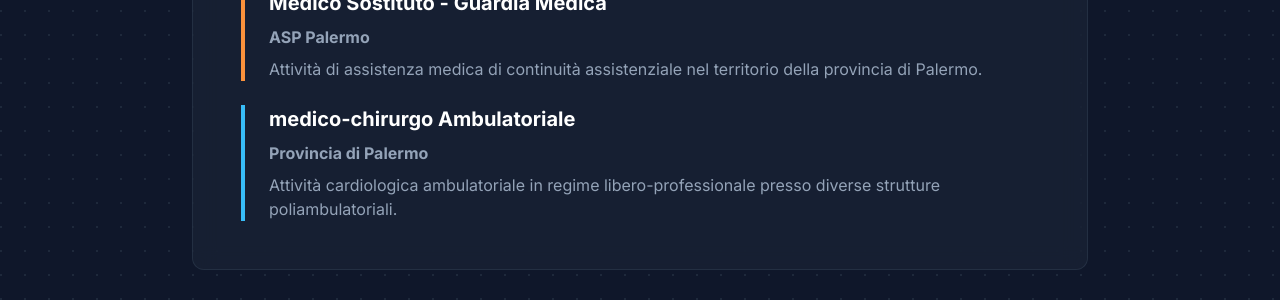
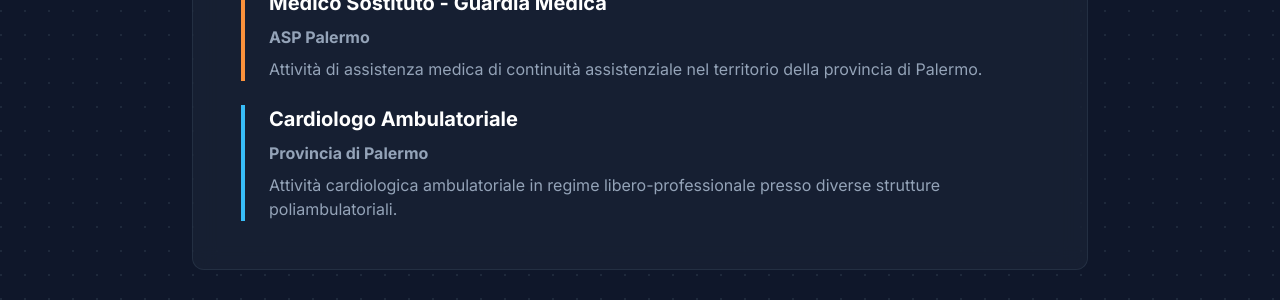
Before and after one commit to bdeornelas/bdeornelas.github.io, a Jekyll site: the page built from about/index.html, in a window 1280 px wide and 900 px high, scrolled down 1469 px. Shown: the part 153-453 px from the top of the window. Built offline with Jekyll 4.4.1, drawn with Linux system fonts in a browser that asks for light colours; nearby versions of some CDN libraries.

Commit message:
About: uniforma titoli (Cardiologo Ambulatoriale) e meta description (Cardiologo a Milano)

```diff
--- a/about/index.html
+++ b/about/index.html
@@ -3,10 +3,10 @@
 title: Chi Sono | Dr. Benjamin De Ornelas
 description: "Chi sono: Dr. Benjamin De Ornelas, cardiologo a Milano. Formazione, esperienza clinica e attività di ricerca."
 og_title: Chi Sono | Dr. Benjamin De Ornelas
-og_description: medico-chirurgo a Milano. Scopri di più sulla mia formazione, esperienza clinica e attività di ricerca in cardiologia.
+og_description: Cardiologo a Milano. Scopri di più sulla mia formazione, esperienza clinica e attività di ricerca in cardiologia.
 og_image: /assets/img/benjamin-de-ornelas-portrait.jpg
 twitter_title: Chi Sono | Dr. Benjamin De Ornelas
-twitter_description: medico-chirurgo a Milano. Scopri di più sulla mia formazione, esperienza clinica e attività di ricerca in cardiologia.
+twitter_description: Cardiologo a Milano. Scopri di più sulla mia formazione, esperienza clinica e attività di ricerca in cardiologia.
 twitter_image: /assets/img/benjamin-de-ornelas-portrait.jpg
 ---
 
@@ -99,7 +99,7 @@
 
 
             <div class="border-l-4 border-sky-400 pl-6">
-              <h3 class="text-xl font-semibold text-white mb-2">medico-chirurgo Ambulatoriale</h3>
+              <h3 class="text-xl font-semibold text-white mb-2">Cardiologo Ambulatoriale</h3>
               <p class="text-slate-400 mb-2"><strong>Provincia di Palermo</strong></p>
               <p class="text-slate-400">
                 Attività cardiologica ambulatoriale in regime libero-professionale presso diverse strutture poliambulatoriali.
```
